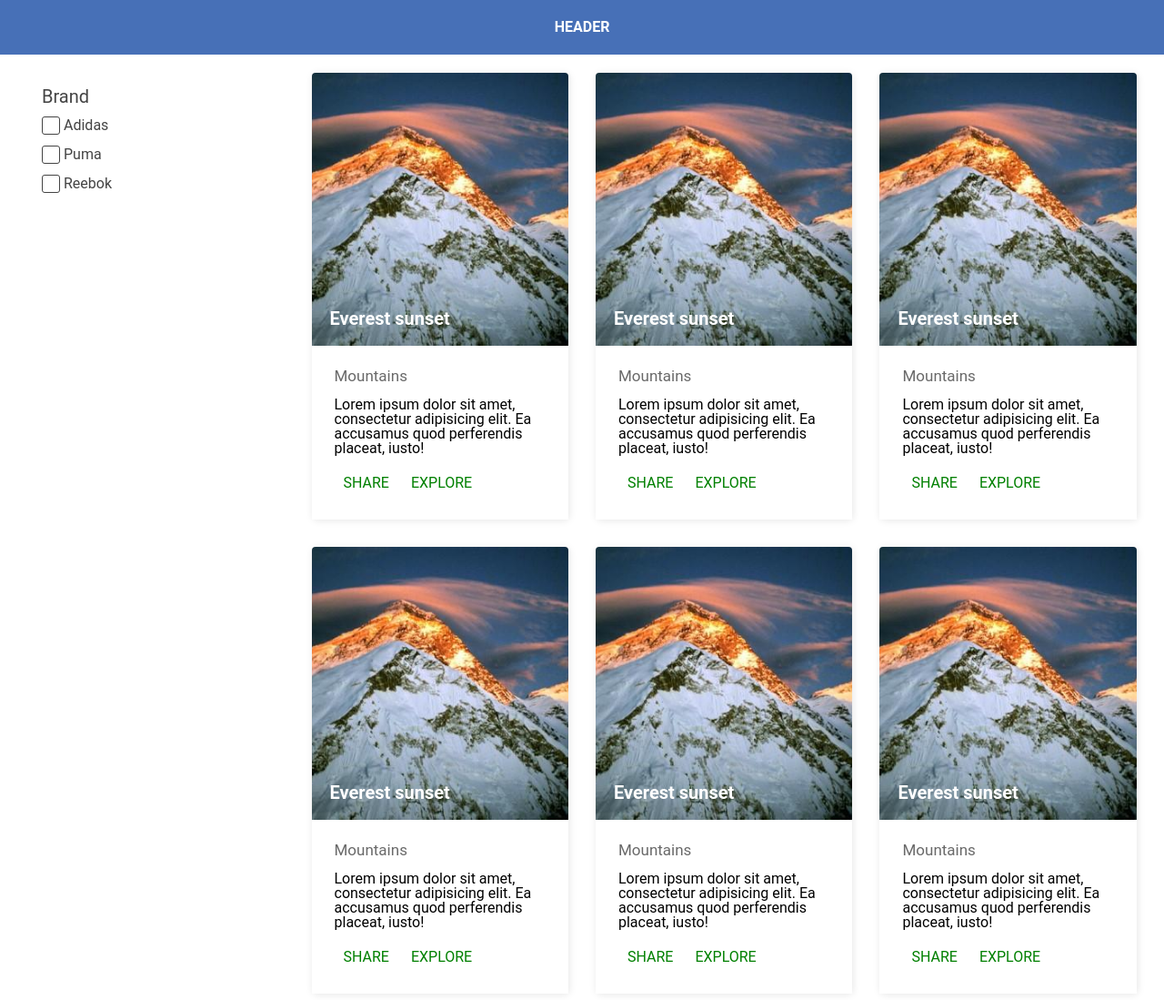
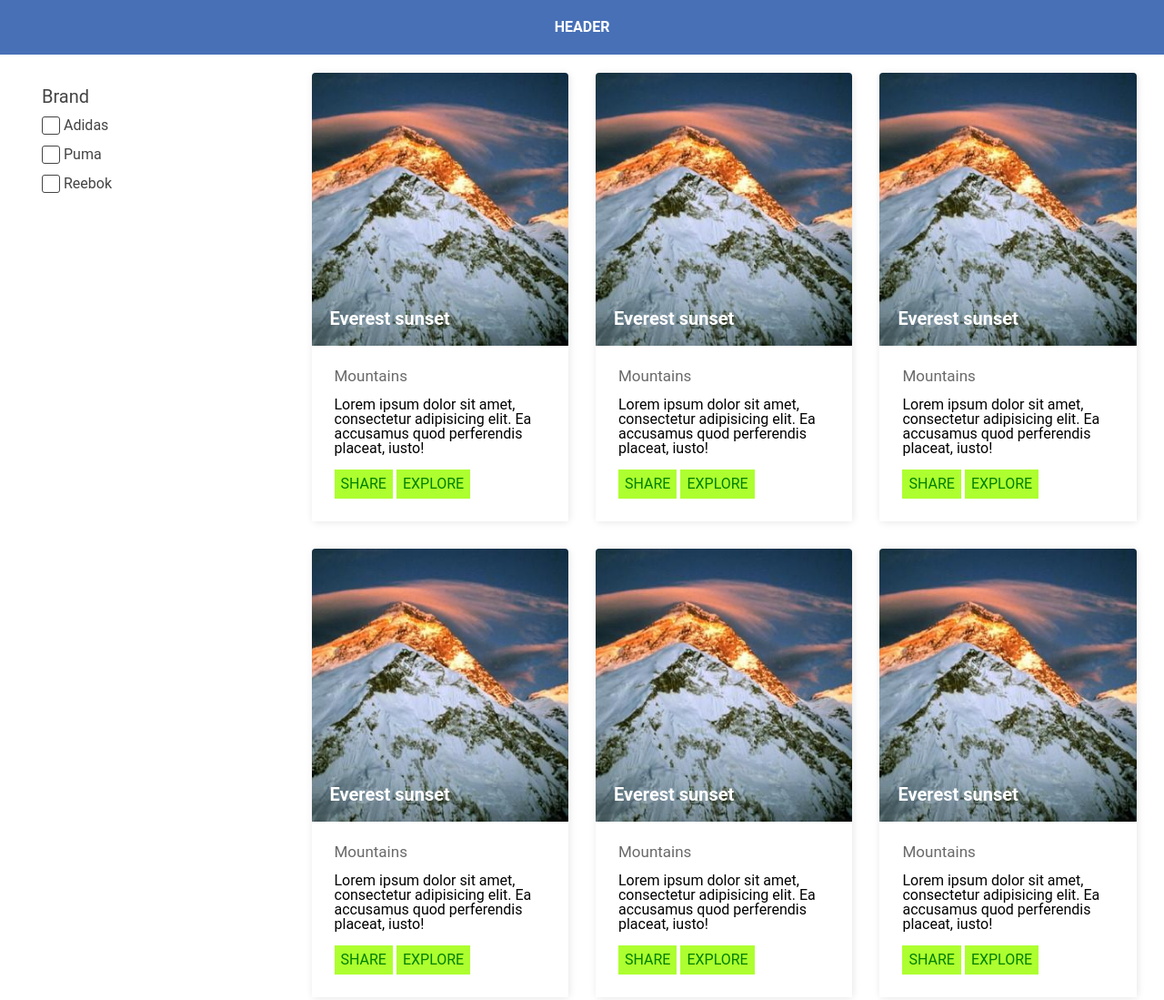
Before and after one commit to SedoyAndrey/level_up_homeworks, a website: page public/views/css/homework-5/index.html in a window 1280 px wide. Shown: the top 1099 px of the page at 91% size. Drawn offline with Linux system fonts and the light colour scheme.

Commit message:
button padding

```diff
--- a/public/views/css/homework-5/css/homework.css
+++ b/public/views/css/homework-5/css/homework.css
@@ -366,7 +366,9 @@ input:checked + .checkbox:after {
 }
 .card__button {
 	display: inline-block;
-	padding: 7px 10px;
+	padding: 0 7px;
+	background-color: greenyellow;
+	line-height: 2;
 }
 .button {
 	color: green;
```
